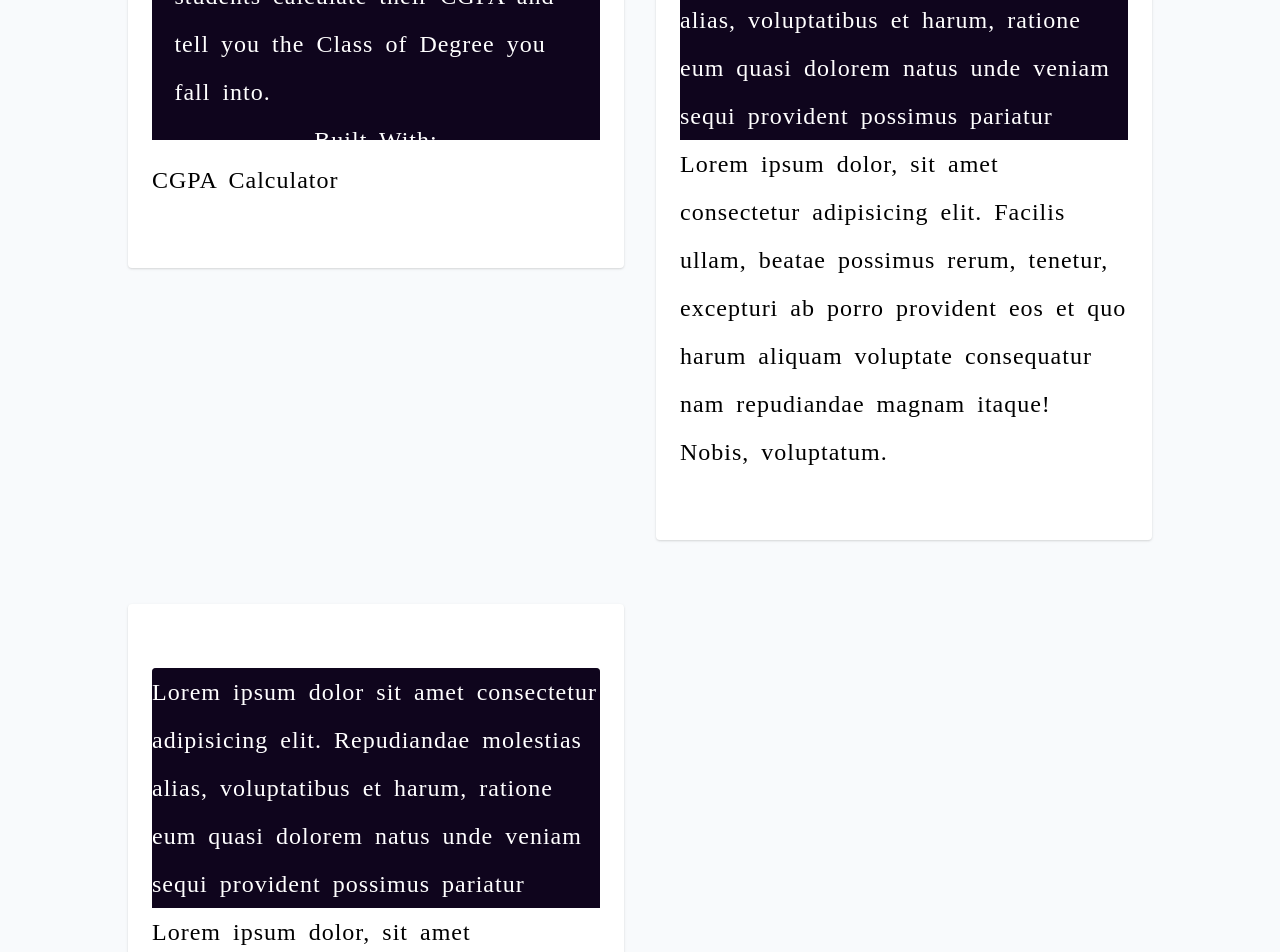
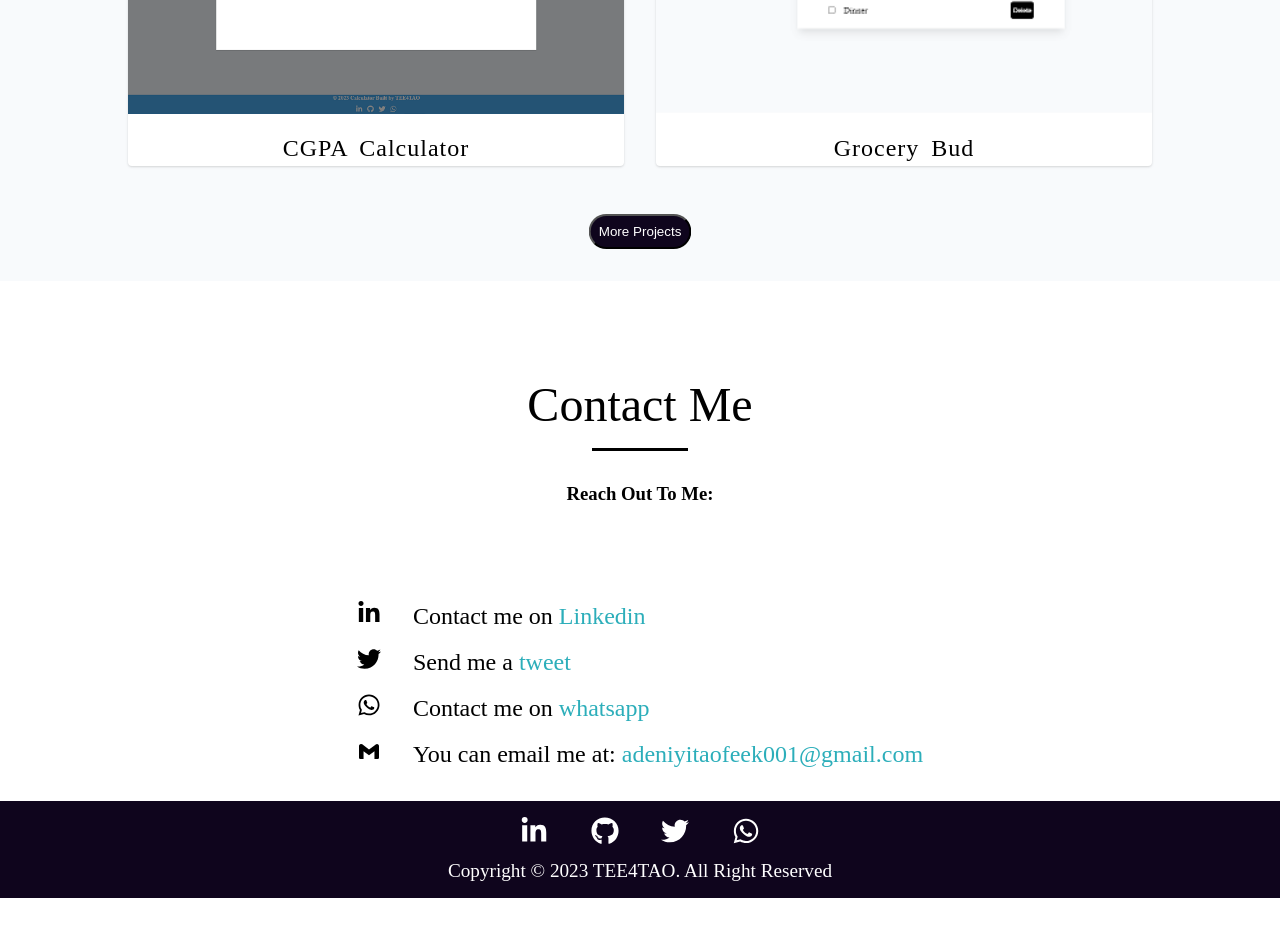
Before and after one commit to tee4tao/My-Portfolio, a React (Vite) app: page / in a window 1280 px wide. Shown: the part 2360-3312 px from the top of the page. After the commit the page ends 3258 px from the top, so only its background shows below. Built offline with nearby package versions, Linux system fonts and the light colour scheme.

Commit message:
working on the landing page

```diff
--- a/src/App.jsx
+++ b/src/App.jsx
@@ -3,6 +3,7 @@ import preloader from "./Image/preloader.gif";
 import logo from "./Image/tee4tao W.jpg";
 import tao from "./Image/tao img.jpg";
 import project1 from "./Image/CGPA-cal img.png";
+import project2 from "./Image/grocery-bud.png";
 import {
   FaBars,
   FaTimes,
@@ -10,15 +11,18 @@ import {
   FaWhatsapp,
   FaGithub,
   FaLinkedinIn,
+  FaArrowCircleRight,
 } from "react-icons/fa";
 import { BsDot } from "react-icons/bs";
 import { FaArrowUpLong } from "react-icons/fa6";
+import { BiLogoGmail } from "react-icons/bi";
 
 function App() {
   const [count, setCount] = useState(0);
   const [offPreloader, setOffPreloader] = useState(false);
   const [isOpen, setIsOpen] = useState(false);
-  const [openProjectModal, setOpenProjectModal] = useState(true);
+  const [openProject1Modal, setOpenProject1Modal] = useState(false);
+  const [openProject2Modal, setOpenProject2Modal] = useState(false);
   const toggleSidebar = () => {
     setIsOpen(false);
   };
@@ -210,7 +214,10 @@ function App() {
         </section>
         <section className="about" id="about">
           <div className="about-container">
+            <div className="header-container">
               <h1 className="about-header">about me</h1>
+              <div className="underline about-underline"></div>
+            </div>
             <div className="about-details">
               Lorem ipsum dolor, sit amet consectetur adipisicing elit.
               Aspernatur minus voluptatem earum unde eum? Quasi, ullam minima,
@@ -228,17 +235,19 @@ function App() {
         <section id="projects">
           <div className="projects-container">
             <div className="header-container">
-              <div className="projects-header">my projects</div>
+              <h1 className="projects-header">my projects</h1>
               <div className="underline"></div>
+            </div>
             <div className="test-container">
+              {/* project 1 */}
               <div className="projects-details">
                 <div
                   className="project-img_container"
-                    onMouseLeave={() => setOpenProjectModal(false)}
+                  onMouseLeave={() => setOpenProject1Modal(false)}
                 >
                   <div
                     className={`${
-                        openProjectModal
+                      openProject1Modal
                         ? `project-img_details show-details`
                         : `project-img_details`
                     }`}
@@ -258,11 +267,17 @@ function App() {
                         <button className="view-project_btn">
                           <a href="https://cgpa-calculator01.netlify.app/">
                             view project
+                            <span className="btn-icon">
+                              <FaArrowCircleRight />
+                            </span>
                           </a>
                         </button>
                         <button className="view-code_btn">
                           <a href="https://github.com/tee4tao/cgpa-calculator">
-                              view code <FaGithub />
+                            view code
+                            <span className="btn-icon">
+                              <FaGithub />
+                            </span>
                           </a>
                         </button>
                       </div>
@@ -272,94 +287,173 @@ function App() {
                     src={project1}
                     alt="CGPA Calculator"
                     className={`${
-                        openProjectModal ? `project-img test` : `project-img`
+                      openProject1Modal ? `project-img test` : `project-img`
                     }`}
-                      onMouseEnter={() => setOpenProjectModal(true)}
+                    onMouseEnter={() => setOpenProject1Modal(true)}
                   />
                 </div>
                 <div className="project-title">CGPA Calculator</div>
               </div>
+              {/* project 2 */}
               <div className="projects-details">
                 <div
                   className="project-img_container"
-                    onMouseLeave={() => setOpenProjectModal(false)}
+                  onMouseLeave={() => setOpenProject2Modal(false)}
                 >
                   <div
                     className={`${
-                        openProjectModal
+                      openProject2Modal
                         ? `project-img_details show-details`
                         : `project-img_details`
                     }`}
                   >
-                      Lorem ipsum dolor sit amet consectetur adipisicing elit.
-                      Repudiandae molestias alias, voluptatibus et harum,
-                      ratione eum quasi dolorem natus unde veniam sequi
-                      provident possimus pariatur laboriosam. Architecto
-                      asperiores laborum quasi, nesciunt vitae rem ad tempore,
-                      repudiandae temporibus sed ut soluta officiis quis quas
-                      quia! Distinctio tenetur quisquam deleniti quas
-                      perferendis.
+                    <div className="img-details_container">
+                      This is a To-do list built where items can be added,
+                      marked as read and deleted. All the items added are saved
+                      in the local storage.
+                      <div>Built With: </div>
+                      <div>
+                        HTML
+                        <BsDot />
+                        CSS
+                        <BsDot />
+                        React JS
+                      </div>
+                      <div className="img-btns_container">
+                        <button className="view-project_btn">
+                          <a href="https://groceries-lists.netlify.app/">
+                            view project
+                            <span className="btn-icon">
+                              <FaArrowCircleRight />
+                            </span>
+                          </a>
+                        </button>
+                        <button className="view-code_btn">
+                          <a href="https://github.com/tee4tao/Grocery-bud-updated">
+                            view code
+                            <span className="btn-icon">
+                              <FaGithub />
+                            </span>
+                          </a>
+                        </button>
+                      </div>
+                    </div>
                   </div>
                   <img
-                      src={project1}
-                      alt="CGPA Calculator"
+                    src={project2}
+                    alt="Grocery Bud"
                     className={`${
-                        openProjectModal ? `project-img test` : `project-img`
+                      openProject2Modal ? `project-img test` : `project-img`
                     }`}
-                      onMouseEnter={() => setOpenProjectModal(true)}
+                    onMouseEnter={() => setOpenProject2Modal(true)}
                   />
                 </div>
-                  <div>
-                    Lorem ipsum dolor, sit amet consectetur adipisicing elit.
-                    Facilis ullam, beatae possimus rerum, tenetur, excepturi ab
-                    porro provident eos et quo harum aliquam voluptate
-                    consequatur nam repudiandae magnam itaque! Nobis,
-                    voluptatum.
+                <div className="project-title">Grocery Bud</div>
               </div>
             </div>
-
-                <div className="projects-details">
-                  <div
-                    className="project-img_container"
-                    onMouseLeave={() => setOpenProjectModal(false)}
-                  >
-                    <div
-                      className={`${
-                        openProjectModal
-                          ? `project-img_details show-details`
-                          : `project-img_details`
-                      }`}
-                    >
-                      Lorem ipsum dolor sit amet consectetur adipisicing elit.
-                      Repudiandae molestias alias, voluptatibus et harum,
-                      ratione eum quasi dolorem natus unde veniam sequi
-                      provident possimus pariatur laboriosam. Architecto
-                      asperiores laborum quasi, nesciunt vitae rem ad tempore,
-                      repudiandae temporibus sed ut soluta officiis quis quas
-                      quia! Distinctio tenetur quisquam deleniti quas
-                      perferendis.
+            <button className="see-more">more projects</button>
           </div>
-                    <img
-                      src={project1}
-                      alt="CGPA Calculator"
-                      className={`${
-                        openProjectModal ? `project-img test` : `project-img`
-                      }`}
-                      onMouseEnter={() => setOpenProjectModal(true)}
-                    />
+        </section>
+        {/* contact */}
+        <section id="contact">
+          <div className="contact-container">
+            <div className="header-container">
+              <h1 className="contact-header">contact me</h1>
+              <div className="underline"></div>
+            </div>
+            <div className="contact-details">
+              <h3>reach out to me:</h3>
+              <div className="social-container">
+                <div className="social linkedin">
+                  <div className="social-icon">
+                    <FaLinkedinIn />
                   </div>
                   <div>
-                    Lorem ipsum dolor, sit amet consectetur adipisicing elit.
-                    Facilis ullam, beatae possimus rerum, tenetur, excepturi ab
-                    porro provident eos et quo harum aliquam voluptate
-                    consequatur nam repudiandae magnam itaque! Nobis,
-                    voluptatum.
+                    Contact me on{" "}
+                    <a className="link" href="https://linkedin.com/in/tee4tao">
+                      Linkedin
+                    </a>
+                  </div>
+                </div>
+                <div className="social twitter">
+                  <div className="social-icon">
+                    <FaTwitter />
+                  </div>
+                  <div>
+                    Send me a{" "}
+                    <a className="link" href="https://twitter.com/tee4tao">
+                      tweet
+                    </a>
+                  </div>
+                </div>
+                <div className="social whatsapp">
+                  <div className="social-icon">
+                    <FaWhatsapp />
+                  </div>
+                  <div>
+                    Contact me on{" "}
+                    <a
+                      className="link"
+                      href="https://api.whatsapp.com/send/?phone=%2B2348165013325&text&type=phone_number&app_absent=0"
+                    >
+                      whatsapp
+                    </a>
+                  </div>
+                </div>
+                <div className="social mail">
+                  <div className="social-icon">
+                    <BiLogoGmail />
+                  </div>
+                  <div>
+                    You can email me at:{" "}
+                    <a
+                      className="link"
+                      href="mailto:adeniyitaofeek001@gmail.com"
+                    >
+                      adeniyitaofeek001@gmail.com
+                    </a>
                   </div>
                 </div>
               </div>
             </div>
           </div>
         </section>
+        <footer>
+          <div className="footer-container">
+            <ul className="social-links sidebar-icons footer-social">
+              <li>
+                <a
+                  href="https://linkedin.com/in/tee4tao"
+                  className="social-link "
+                >
+                  <FaLinkedinIn />
+                </a>
+              </li>
+              <li>
+                <a href="https://github.com/tee4tao" className="social-link">
+                  <FaGithub />
+                </a>
+              </li>
+              <li>
+                <a href="https://twitter.com/tee4tao" className="social-link">
+                  <FaTwitter />
+                </a>
+              </li>
+              <li>
+                <a
+                  href="https://api.whatsapp.com/send/?phone=%2B2348165013325&text&type=phone_number&app_absent=0"
+                  className="social-link"
+                >
+                  <FaWhatsapp />
+                </a>
+              </li>
+            </ul>
+            <div className="footer-details">
+              copyright &copy; {new Date().getFullYear()} TEE4TAO. All right
+              reserved
+            </div>
+          </div>
+        </footer>
         <a className="scroll-link top-link" href="#home">
           <FaArrowUpLong />
         </a>
--- a/src/index.css
+++ b/src/index.css
@@ -37,7 +37,13 @@ a {
 }
 main {
   width: 100vw;
+  position: relative;
 }
+/*
+===============
+nav
+===============
+*/
 .nav {
   width: 100%;
   background-color: #fff;
@@ -106,6 +112,7 @@ main {
 .nav-logo {
   object-fit: cover;
 }
+
 .aside-toggle_btn {
   border: none;
   background: transparent;
@@ -139,115 +146,11 @@ main {
   }
 }
 
-.hero {
-  width: 100%;
-  display: flex;
-  justify-content: center;
-  background-color: #0f051d;
-  min-height: 100vh;
-  animation: slideRight 0.5s ease-in-out 0.3s forwards;
-}
-.hero-container {
-  width: 90%;
-  max-width: 1200px;
-  display: flex;
-  flex-direction: column;
-  align-items: center;
-  /* justify-content: center; */
-  margin-top: 10rem;
-}
-.hero-img {
-  height: 15rem;
-  width: 15rem;
-  object-fit: cover;
-  border-radius: 50%;
-  margin: 2rem 0;
-}
-.hero-heading {
-  color: #fff;
-  margin-top: 2rem;
-  text-transform: uppercase;
-  letter-spacing: 2px;
-  word-spacing: 1rem;
-  font-weight: 400;
-  font-size: clamp(1.5rem, 3vw, 4rem);
-}
-.hero-details {
-  color: #fff;
-  text-transform: capitalize;
-  margin: 2rem 0;
-  font-size: clamp(1rem, 2vw, 2rem);
-  word-spacing: 0.5rem;
-}
-.about {
-  width: 100%;
-  display: grid;
-  justify-items: center;
-  margin: 2rem 0;
-}
-
-.about-container {
-  width: 80%;
-  max-width: 1200px;
-  display: flex;
-  flex-direction: column;
-  /* justify-content: center; */
-  align-items: center;
-}
-.about-header {
-  text-transform: capitalize;
-  font-size: 3rem;
-  margin-bottom: 1rem;
-  font-weight: 400;
-}
-.about-details {
-  line-height: 1.5;
-  margin-top: 2rem;
-  word-spacing: 5px;
-  background-color: #fff;
-  letter-spacing: 1px;
-  border-radius: 0.25rem;
-  box-shadow: 0 1px 3px 0 rgba(0, 0, 0, 0.1), 0 1px 2px 0 rgba(0, 0, 0, 0.06);
-  transition: all 0.3s linear;
-  padding: 2rem 1.5rem;
-}
-.about-details:hover,
-.projects-details:hover {
-  box-shadow: 0 10px 15px -3px rgba(0, 0, 0, 0.1),
-    0 4px 6px -2px rgba(0, 0, 0, 0.05);
-}
-.about,
-#projects {
-  animation: slideRight 0.5s ease-in-out 0.3s forwards;
-}
-@keyframes slideRight {
-  0% {
-    transform: translateX(-200px);
-    opacity: 0;
-  }
-
-  to {
-    transform: translateX(0);
-    opacity: 1;
-  }
-}
-@media screen and (min-width: 800px) {
-  .about-container {
-    display: grid;
-    grid-template-columns: 1fr 1fr;
-    place-items: center;
-  }
-  .about-header {
-    font-size: 7rem;
-    text-align: center;
-  }
-  .about-details {
-    padding: 4rem 1.5rem;
-    line-height: 2;
-    font-size: 1.5rem;
-  }
-}
-
+/*
+===============
+sidebar
+===============
+*/
 .sidebar {
   background: #f1f5f8;
   position: fixed;
@@ -386,12 +289,63 @@ main {
     opacity: 1;
   }
 }
+/*
+===============
+hero
+===============
+*/
+.hero {
+  width: 100%;
+  display: flex;
+  justify-content: center;
+  background-color: #0f051d;
+  min-height: 100vh;
+  animation: slideRight 0.5s ease-in-out 0.3s forwards;
+}
+.hero-container {
+  width: 90%;
+  max-width: 1200px;
+  display: flex;
+  flex-direction: column;
+  align-items: center;
+  /* justify-content: center; */
+  margin-top: 10rem;
+}
+.hero-img {
+  height: 15rem;
+  width: 15rem;
+  object-fit: cover;
+  border-radius: 50%;
+  margin: 2rem 0;
+}
+.hero-heading {
+  color: #fff;
+  margin-top: 2rem;
+  text-transform: uppercase;
+  letter-spacing: 2px;
+  word-spacing: 1rem;
+  font-weight: 400;
+  font-size: clamp(1.5rem, 3vw, 4rem);
+}
+.hero-details {
+  color: #fff;
+  text-transform: capitalize;
+  margin: 2rem 0;
+  font-size: clamp(1rem, 2vw, 2rem);
+  word-spacing: 0.5rem;
+}
+/*
+===============
+top link
+===============
+*/
 .top-link {
   font-size: 1.25rem;
   position: fixed;
   bottom: 3rem;
   right: 3rem;
-  background: hsla(182, 63%, 54%);
+  /* background: hsla(182, 63%, 54%); */
+  background-color: #0f051d;
   width: 2rem;
   height: 2rem;
   display: grid;
@@ -405,6 +359,83 @@ main {
 .show-link {
   visibility: visible;
   z-index: 100;
+}
+/*
+===============
+about
+===============
+*/
+.about {
+  width: 100%;
+  display: grid;
+  justify-items: center;
+  margin: 2rem 0;
+}
+
+.about-container {
+  width: 80%;
+  max-width: 1200px;
+  display: flex;
+  flex-direction: column;
+  /* justify-content: center; */
+  align-items: center;
+}
+
+.about-header {
+  text-transform: capitalize;
+  font-size: 3rem;
+  margin-bottom: 1rem;
+  font-weight: 400;
+}
+.about-details {
+  line-height: 1.5;
+  margin-top: 2rem;
+  word-spacing: 5px;
+  background-color: #fff;
+  letter-spacing: 1px;
+  border-radius: 0.25rem;
+  box-shadow: 0 1px 3px 0 rgba(0, 0, 0, 0.1), 0 1px 2px 0 rgba(0, 0, 0, 0.06);
+  transition: all 0.3s linear;
+  padding: 2rem 1.5rem;
+}
+.about-details:hover,
+.projects-details:hover {
+  box-shadow: 0 10px 15px -3px rgba(0, 0, 0, 0.1),
+    0 4px 6px -2px rgba(0, 0, 0, 0.05);
+}
+.about,
+#projects {
+  animation: slideRight 0.5s ease-in-out 0.3s forwards;
+}
+@keyframes slideRight {
+  0% {
+    transform: translateX(-200px);
+    opacity: 0;
+  }
+
+  to {
+    transform: translateX(0);
+    opacity: 1;
+  }
+}
+@media screen and (min-width: 800px) {
+  .about-container {
+    display: grid;
+    grid-template-columns: 1fr 1fr;
+    place-items: center;
+  }
+  .about-header {
+    font-size: 7rem;
+    text-align: center;
+  }
+  .about-details {
+    padding: 4rem 1.5rem;
+    line-height: 2;
+    font-size: 1.5rem;
+  }
+  .about-underline {
+    display: none;
+  }
 }
 
 @keyframes bounce {
@@ -424,7 +455,11 @@ main {
   background-color: #000;
   text-align: center;
 }
-/* projects */
+/*
+===============
+projects
+===============
+*/
 #projects {
   width: 100%;
   display: grid;
@@ -439,7 +474,7 @@ main {
   flex-direction: column;
   /* justify-content: center; */
   align-items: center;
-  margin-top: 2rem;
+  margin: 2rem 0;
 }
 .test-container {
   padding: 2rem 0;
@@ -485,11 +520,12 @@ main {
   border-radius: 0.25rem;
   box-shadow: 0 1px 3px 0 rgba(0, 0, 0, 0.1), 0 1px 2px 0 rgba(0, 0, 0, 0.06);
   transition: all 0.3s linear;
-  padding: 2rem 1.5rem;
+  /* padding: 2rem 1.5rem; */
+  /* width: 100%; */
 }
 .project-img_container {
   width: 100%;
-  height: 15rem;
+  height: 20rem;
   border-top-left-radius: 0.25rem;
   border-top-right-radius: 0.25rem;
   position: relative;
@@ -501,7 +537,7 @@ main {
   height: 100%;
   border-top-left-radius: 0.25rem;
   border-top-right-radius: 0.25rem;
-  transition: all 1s linear;
+  transition: all 0.5s linear;
   /* transform: scale(1.1); */
 }
 .test {
@@ -517,7 +553,7 @@ main {
   opacity: 0;
   transition-property: all;
   transition-duration: 1s;
-  transition: all 1s linear;
+  transition: all 0.5s linear;
   display: grid;
   justify-items: center;
 }
@@ -528,21 +564,25 @@ main {
   z-index: 2;
 }
 .img-details_container {
-  width: 90%;
+  width: 100%;
+  max-width: 90%;
   display: flex;
   flex-direction: column;
   align-items: center;
+  justify-content: center;
   margin-top: 1.5rem;
 }
 .project-title {
   margin-top: 1rem;
   font-size: 1.5rem;
+  text-align: center;
 }
 .img-btns_container {
   display: flex;
-  margin-top: 2rem;
+  margin-top: 1rem;
   width: 70%;
   justify-content: space-around;
+  gap: 2rem;
 }
 .view-project_btn,
 .view-code_btn {
@@ -553,6 +593,46 @@ main {
   font-size: 1rem;
   text-transform: capitalize;
   border-radius: 2rem;
+  display: flex;
+  justify-content: center;
+  align-items: center;
+  transition: all 0.3s linear;
+}
+.view-project_btn *,
+.view-code_btn * {
+  /* width: 100%; */
+  color: #0f051d;
+  display: flex;
+  justify-content: center;
+  align-items: center;
+  transition: all 0.3s linear;
+}
+/* .view-project_btn:hover,
+.view-code_btn:hover {
+  background-color: #0f051d;
+} */
+/* .view-project_btn *:hover,
+.view-code_btn *:hover {
+  color: #fff;
+} */
+.btn-icon {
+  margin-left: 0.4rem;
+}
+.see-more {
+  /* font-size: clamp(1rem, 1.5vw, 2rem); */
+  padding: 8px;
+  border-radius: 2rem;
+  text-transform: capitalize;
+  color: #fff;
+  background-color: #0f051d;
+  animation: bounce 2s ease-in-out infinite;
+  margin-top: 1rem;
+  cursor: pointer;
+  transition: all 0.3s linear;
+}
+.see-more:hover {
+  color: #0f051d;
+  background-color: #fff;
 }
 @media screen and (min-width: 800px) {
   /* .about-container {
@@ -561,12 +641,122 @@ main {
     place-items: center;
   } */
   .projects-header {
-    font-size: 7rem;
+    /* font-size: 7rem; */
     text-align: center;
   }
-  .projects-details {
+  /* .projects-details {
     padding: 4rem 1.5rem;
     line-height: 2;
     font-size: 1.5rem;
-  }
+  } */
 }
+/*
+===============
+contact
+===============
+*/
+#contact {
+  width: 100%;
+  display: grid;
+  justify-items: center;
+  margin: 2rem 0;
+  /* background-color: #f8fafc; */
+}
+.contact-container {
+  width: 80%;
+  max-width: 1200px;
+  display: flex;
+  flex-direction: column;
+  /* justify-content: center; */
+  align-items: center;
+  margin: 2rem 0;
+}
+.contact-header {
+  text-transform: capitalize;
+  font-size: 3rem;
+  margin-bottom: 1rem;
+  font-weight: 400;
+  /* margin: 2rem 0; */
+}
+.contact-details {
+  width: 100%;
+  display: grid;
+  place-items: center;
+}
+.contact-details h3 {
+  text-transform: capitalize;
+  margin-bottom: 1rem;
+}
+.social-container {
+  display: flex;
+  flex-direction: column;
+  gap: 1rem;
+  margin-top: 5rem;
+}
+.social {
+  display: flex;
+  justify-content: start;
+  align-items: center;
+  font-size: 1.5rem;
+  gap: 2rem;
+  /* flex-wrap: wrap; */
+  word-break: break-all;
+}
+.social-icon {
+  /* color: #2caeba; */
+}
+.link {
+  color: #2caeba;
+  position: relative;
+  transition: all 0.3s linear;
+}
+.link:after {
+  content: "";
+  position: absolute;
+  bottom: -5px;
+  right: 0;
+  width: 100%;
+  height: 0.5px;
+  background-color: #2caeba;
+  transform: scaleX(0);
+  transform-origin: right;
+  transition: all 0.3s linear;
+}
+.link:hover::after {
+  transform: scaleX(1);
+  transform-origin: left;
+}
+footer {
+  width: 100%;
+  display: grid;
+  justify-items: center;
+  position: absolute;
+  top: 100%;
+  background-color: #0f051d;
+  /* margin: 2rem 0; */
+}
+.footer-container {
+  width: 80%;
+  max-width: 1200px;
+  display: flex;
+  flex-direction: column;
+  justify-content: center;
+  align-items: center;
+  margin: 1rem 0;
+  gap: 0.5rem;
+}
+.footer-social {
+  margin: 0;
+}
+.footer-social li a {
+  color: #fff;
+  /* background-color: red; */
+}
+.footer-social li a:hover {
+  color: #2caeba;
+}
+.footer-details {
+  color: white;
+  font-size: 1.2rem;
+  text-transform: capitalize;
+}
```
Also changed, not shown: src/Image/grocery-bud.png (added). Lines whose indentation alone changed are shown as unchanged.
